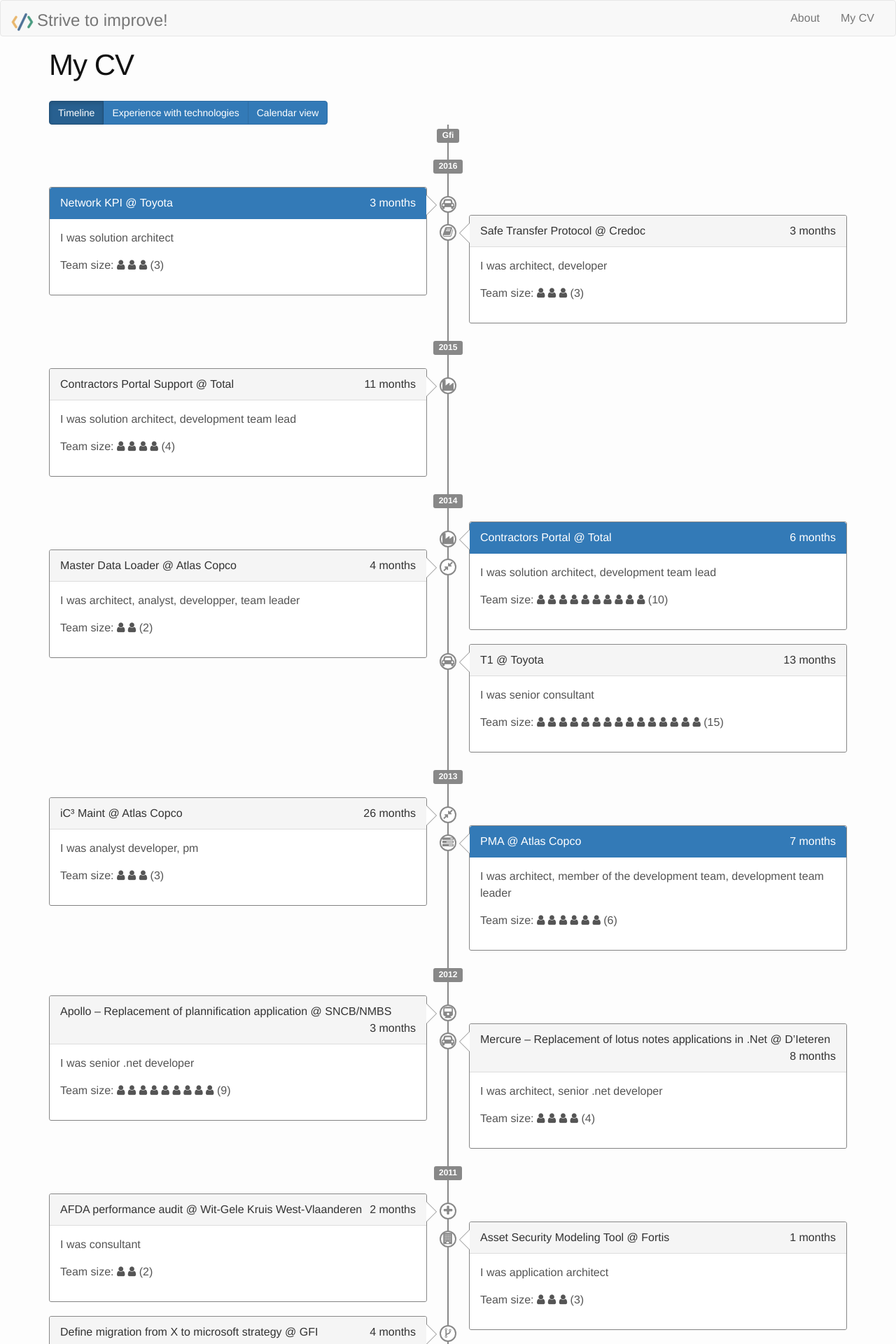
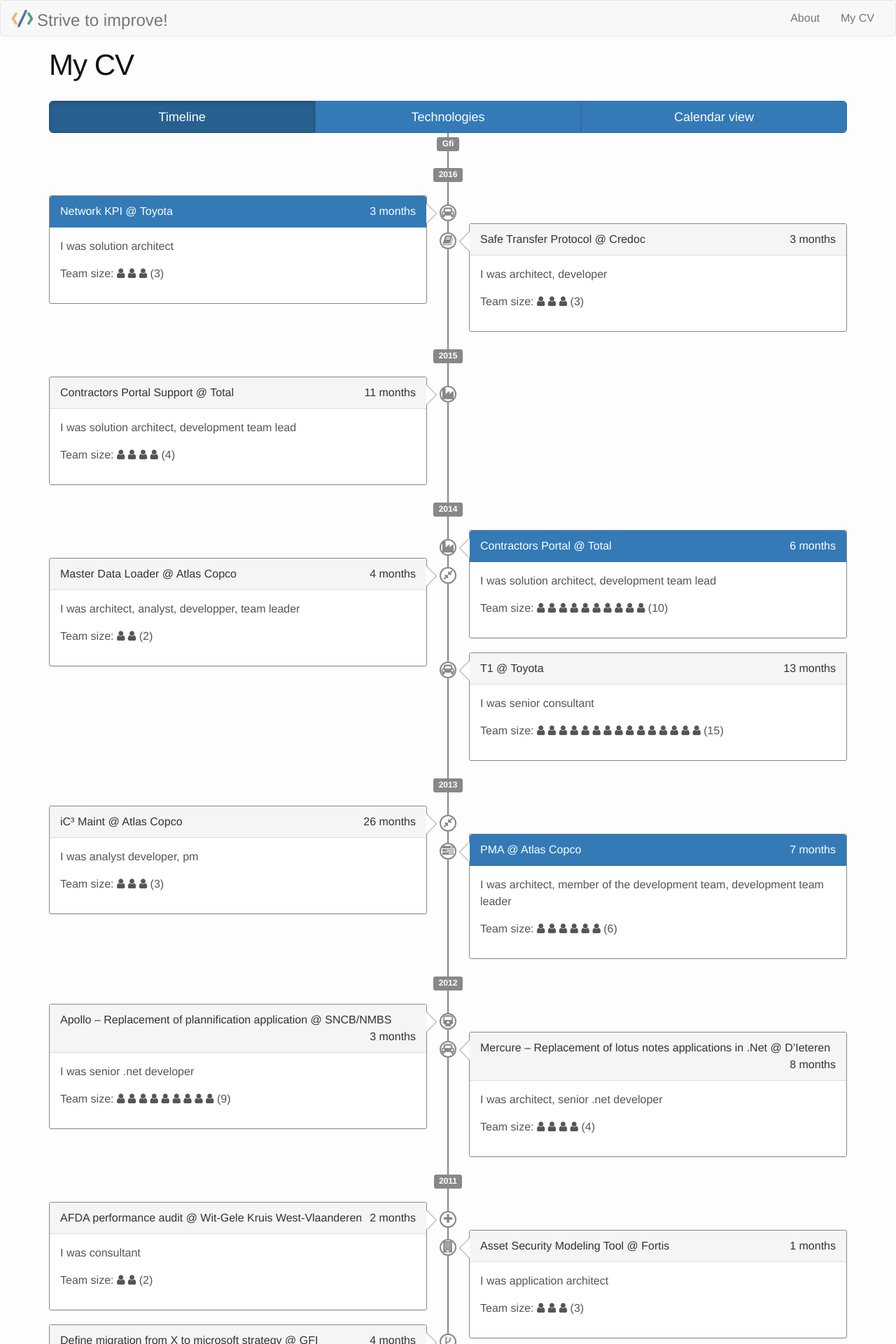
Before and after one commit to VincentSchippefilt/VincentSchippefilt.github.io, a Jekyll site: the page built from cv/index.html, in a window 1280 px wide. Shown: the top 1920 px of the page at 70% size. Built offline with Jekyll 4.4.1, drawn with Linux system fonts in a browser that asks for light colours; nearby versions of some CDN libraries.

Commit message:
small fixes in header

```diff
--- a/css/main.scss
+++ b/css/main.scss
@@ -73,3 +73,11 @@ $on-laptop:        1140px;
 #calendarView {
    display: none;
 }
+
+nav {
+    .navbar-brand{
+        img {
+            margin-top: -10px;
+        }
+    }
+}
--- a/cv/index.html
+++ b/cv/index.html
@@ -3,17 +3,20 @@ layout: page
 title: My CV
 permalink: /cv/
 ---
-
-<div class="btn-group" data-toggle="buttons">
+<div class="row">
+    <div class="col-xs-12">
+        <div class="btn-group btn-group-lg btn-group-justified" data-toggle="buttons">
         <label class="btn btn-primary active">
             <input type="radio" name="options" id="showTimeline" autocomplete="off" checked /> Timeline
         </label>
         <label class="btn btn-primary">
-    <input type="radio" name="options" id="showTechnologies" autocomplete="off" /> Experience with technologies
+            <input type="radio" name="options" id="showTechnologies" autocomplete="off" /> Technologies
         </label>
         <label class="btn btn-primary">
             <input type="radio" name="options" id="showCalendar" autocomplete="off" /> Calendar view
         </label>
+        </div>
+    </div>
 </div>
 <div class="timeline" id="experienceTimeline">
     {% for employer in site.data.exp %}
@@ -46,6 +49,10 @@ permalink: /cv/
     {% endfor %}
 </div>
 <div id="technologies">
+    <div class="row">
+        <div class="col-xs-12">&nbsp;</div>
+        <div class="clearfix"></div>
+    </div>
     {% assign tag_names = "" | split: "|"  %}
     {% for employer in site.data.exp %}
         {% for project in employer.Projects %}
```
Lines whose indentation alone changed are shown as unchanged.
